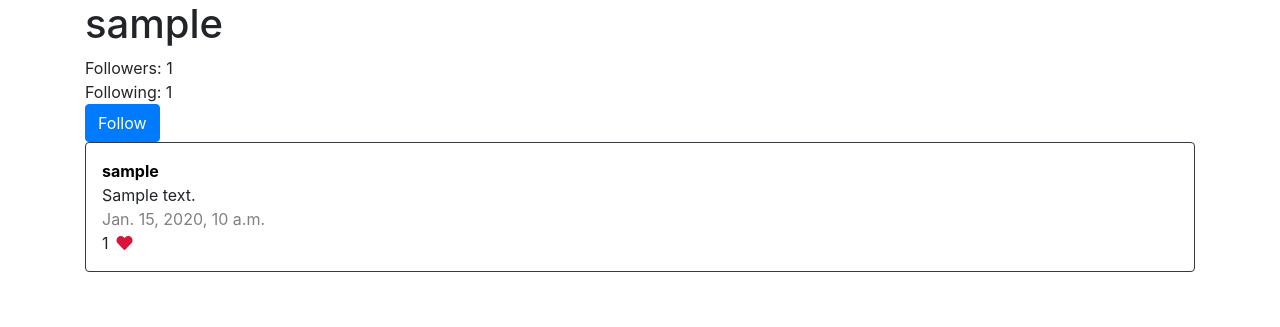
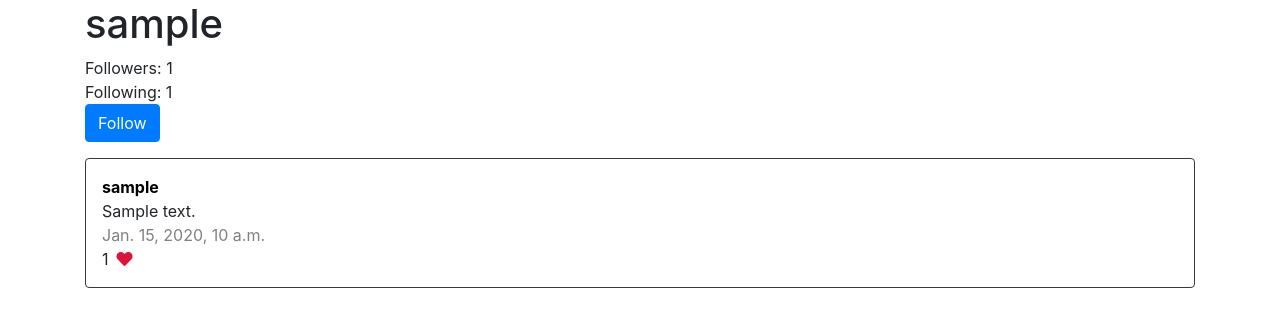
Before and after one commit to Hippl-Eric/network, a Django app: a page that uses project4/network/templates/network/profile.html in a window 1280 px wide. Shown: the part 56-383 px from the top of the page. Run offline with Django 3.2, Linux system fonts and the light colour scheme; tables that the repository leaves empty hold one stand-in row (values such as "Sample post"); some libraries are stand-ins or nearby versions.

Commit message:
styling profile page

```diff
--- a/project4/network/static/network/styles.css
+++ b/project4/network/static/network/styles.css
@@ -30,3 +30,7 @@
     color: crimson;
     cursor: pointer;
 }
+
+#profile-info {
+    margin-bottom: 1em;
+}
--- a/project4/network/templates/network/profile.html
+++ b/project4/network/templates/network/profile.html
@@ -7,7 +7,7 @@
 
     {% else %}
         <h1>{{ user_profile.username }}</h1>
-        <div>
+        <div id="profile-info">
             <div>Followers: <span id="num-followers">{{ num_followers }}</span></div>
             <div>Following: {{ num_following }}</div>
             {% if user.username != user_profile.username %}
@@ -20,11 +20,11 @@
                 {% endif %}
             </form>
             {% endif %}
-            <div>
-                {% for post in posts %}
-                    {% include "network/post-block.html" %}
-                {% endfor %}
-            </div>
+        </div>
+        <div>
+            {% for post in posts %}
+                {% include "network/post-block.html" %}
+            {% endfor %}
         </div>
     {% endif %}
 
```
